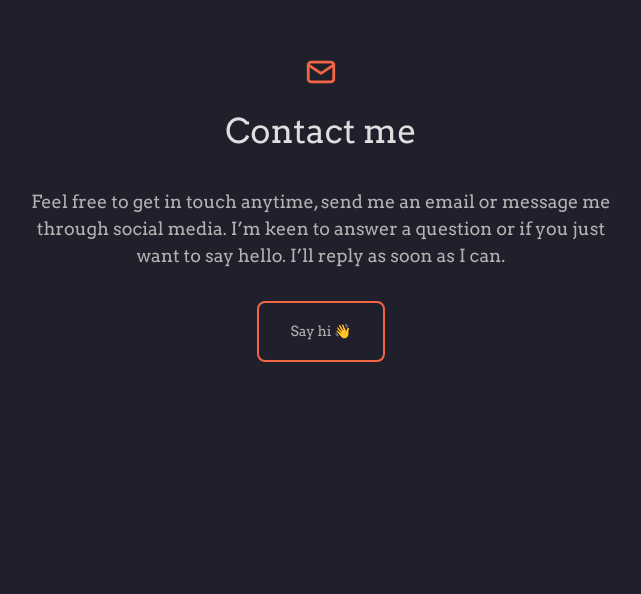
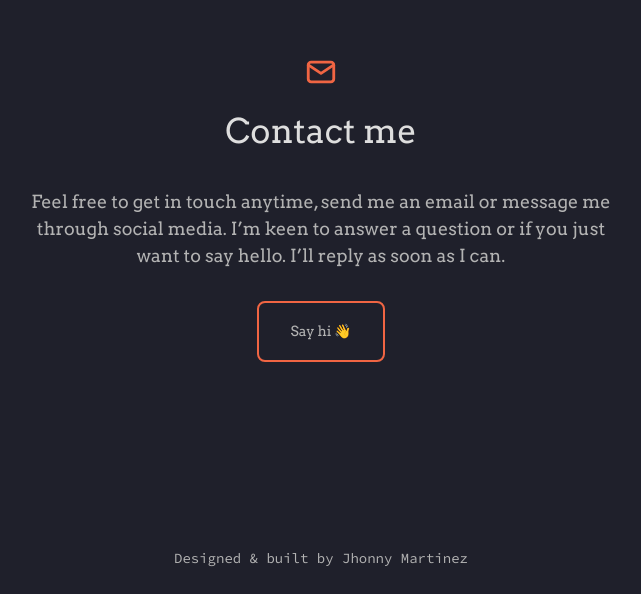
Before and after one commit to jhonnyfmartinez/portfolio-v1, a Next.js app: page / in a window 1280 px wide. Shown: the part 5397-5991 px from the top of the page, without its empty margins (319-960 px from the left). Before the commit the page ends 5919 px from the top, so only its background shows below. Built offline with nearby package versions, Linux system fonts and the light colour scheme.

Commit message:
feat: Footer component created

```diff
--- /dev/null
+++ b/app/components/Footer.tsx
@@ -0,0 +1,13 @@
+import Link from 'next/link';
+
+const Footer = () => (
+  <footer className="text-center p-6">
+    <Link
+      className="small-copy font-mono hover:text-primary"
+      href="https://github.com/jhonny9550/portfolio-v1">
+      Designed & built by Jhonny Martinez
+    </Link>
+  </footer>
+);
+
+export default Footer;
--- a/app/layout.tsx
+++ b/app/layout.tsx
@@ -2,6 +2,7 @@ import { PropsWithChildren } from 'react';
 import { Arvo, Source_Code_Pro } from 'next/font/google';
 import Header from './components/Header';
 import './styles/index.css';
+import Footer from './components/Footer';
 
 const arvo = Arvo({
   weight: ['400', '700'],
@@ -26,6 +27,7 @@ export default function RootLayout({ children }: PropsWithChildren) {
       <body suppressHydrationWarning={true}>
         <Header />
         <main className="pt-28">{children}</main>
+        <Footer />
       </body>
     </html>
   );
```
